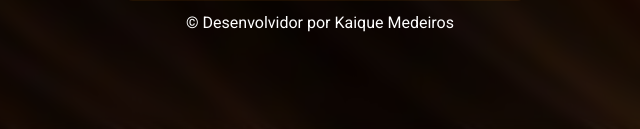
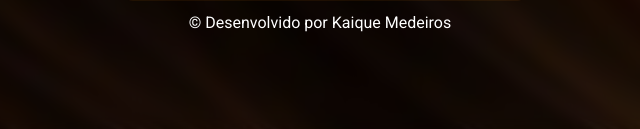
Before and after one commit to KaiqueMedeiros/KarinaLinktree, a plain HTML site: page index.html in a window 1280 px wide. Shown: the part 668-797 px from the top of the page, 320-960 px from the left. Drawn offline with Linux system fonts and the light colour scheme.

Commit message:
Alteração completa

```diff
--- a/index.html
+++ b/index.html
@@ -63,7 +63,7 @@
 
     <footer>
         <div class="rodape">
-            <p>&copy; Desenvolvidor por Kaique Medeiros</p>
+            <p>&copy; Desenvolvido por Kaique Medeiros </p>
         </div>
     </footer>
 
```
